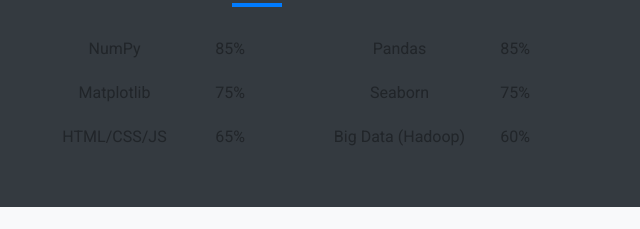
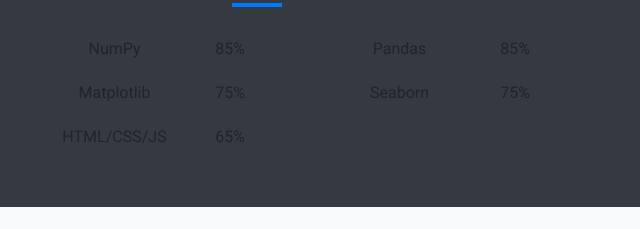
Before and after one commit to Abre1234/Portfolio, a plain HTML site: page index.html in a window 1280 px wide. Shown: the part 1319-1548 px from the top of the page, 383-1023 px from the left. Drawn offline with nearby package versions, Linux system fonts and the light colour scheme.

Commit message:
Update index.html

```diff
--- a/index.html
+++ b/index.html
@@ -66,7 +66,7 @@
         <div class="col-md-3"><div class="skill-item" data-skill="SQL">SQL <span class="progress-bar-text">80%</span></div></div>
         <div class="col-md-3"><div class="skill-item" data-skill="Git">Git <span class="progress-bar-text">70%</span></div></div>
         <div class="col-md-3"><div class="skill-item" data-skill="HTML/CSS/JS">HTML/CSS/JS <span class="progress-bar-text">65%</span></div></div>
-        <div class="col-md-3"><div class="skill-item" data-skill="Big Data">Big Data (Hadoop) <span class="progress-bar-text">60%</span></div></div>
+    <!--    <div class="col-md-3"><div class="skill-item" data-skill="Big Data">Big Data (Hadoop) <span class="progress-bar-text">60%</span></div></div>-->
       </div>
     </div>
   </section>
```
